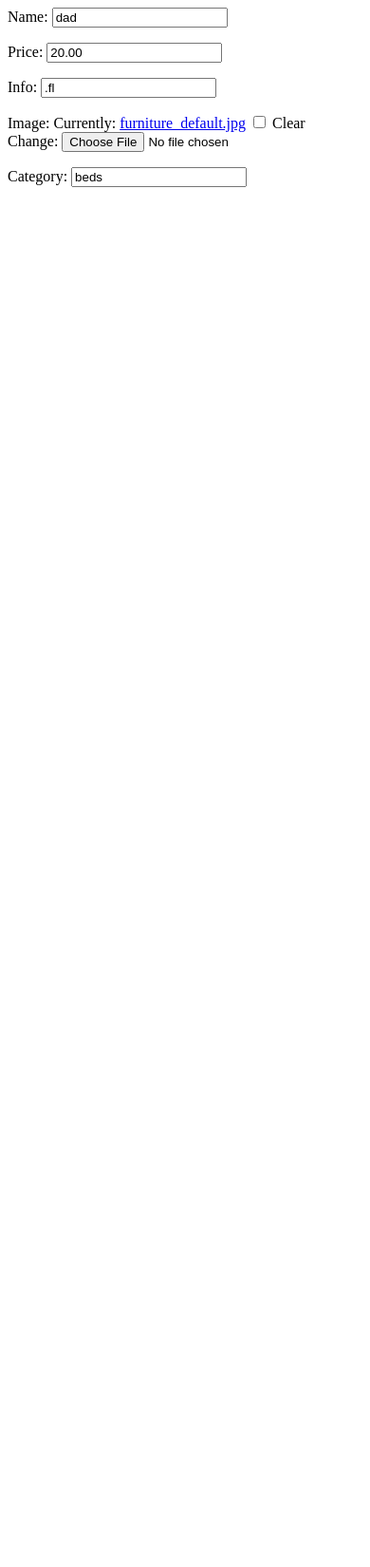
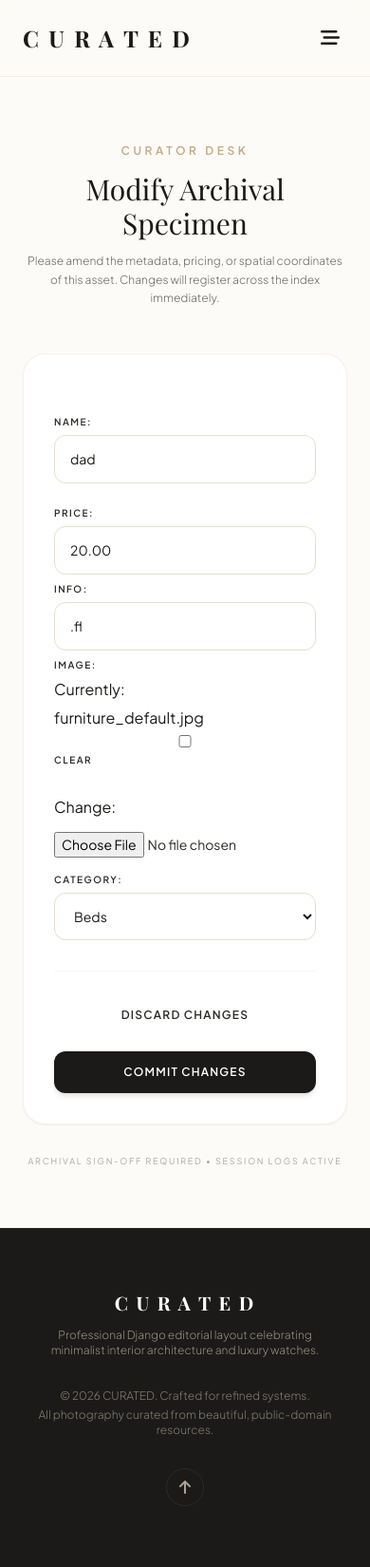
Before and after one commit to dehkonaliev/5th, a Django app: page /furniture/update/2 in a window 390 px wide. Shown: the whole page at 95% size. Before the commit the page ends 197 px from the top, so only its background shows below. Run offline with Django 5.2, Linux system fonts and the light colour scheme; data comes from the database, SQL or seed files in the repository; both versions use the stored data as it was after the commit; some libraries are stand-ins or nearby versions; some web fonts are replaced.

Commit message:
I have created more in views!

```diff
--- a/5.1/furniture/forms.py
+++ b/5.1/furniture/forms.py
@@ -2,11 +2,18 @@ from django import forms
 from .models import Furniture
 
 class FurnitureForm(forms.ModelForm):
+    CATEGORIES = (
+        ('sofas', 'Sofas'),
+        ('lights','Lights'),
+        ('tables', 'Tables'),
+        ('beds', 'Beds'),
+        ('chairs', 'Chairs')
+    )
     name = forms.CharField(max_length=100)
     price = forms.DecimalField()
     info = forms.CharField(max_length=1000)
     image = forms.ImageField(required=False)
-    category = forms.CharField(max_length=30)
+    category = forms.ChoiceField(choices=Furniture.CATEGORIES)
 
     class Meta:
         model = Furniture
--- a/5.1/furniture/urls.py
+++ b/5.1/furniture/urls.py
@@ -1,8 +1,9 @@
 from django.urls import path
-from .views import FurnitureView, DetailView, UpdateView
+from .views import FurnitureView, DetailView, UpdateView, CreateView
 
 urlpatterns = [
     path('', FurnitureView.as_view(), name='furniture'),
     path('update/<int:pk>', UpdateView.as_view(), name='furniture_update'),
     path('detail/<int:pk>', DetailView.as_view(), name='furniture_detail'),
+    path('create', CreateView.as_view(), name='furniture_create')
 ]
--- a/5.1/furniture/views.py
+++ b/5.1/furniture/views.py
@@ -6,7 +6,7 @@ from .forms import FurnitureForm
 
 class FurnitureView(View):
     def get(self, request):
-        objects = Furniture.objects.all()
+        objects = Furniture.objects.all().order_by('-id')
         return render(request, 'furniture.html', {'objects':objects})
 
 class DetailView(View):
@@ -28,3 +28,14 @@ class UpdateView(View):
             form.save()
             return redirect('furniture_detail', pk=object.pk)
         return render(request, 'furniture_update.html', {'form':form, 'object':object})
+
+class CreateView(View):
+    def get(self, request):
+        form = FurnitureForm()
+        return render(request, 'furniture_create.html', {'form':form})
+
+    def post(self, request):
+        form = FurnitureForm(request.POST, request.FILES)
+        if form.is_valid():
+            form.save()
+        return redirect('furniture')
--- a/5.1/templates/furniture.html
+++ b/5.1/templates/furniture.html
@@ -13,10 +13,10 @@
 <!-- HEADER / CONTEXT SECTION -->
 <section class="max-w-7xl mx-auto px-6 pt-16 pb-12">
     <div class="flex flex-col md:flex-row justify-between items-start md:items-end border-b border-luxury-200/50 pb-8 gap-6">
-        <div>
+        <a href="{% url 'furniture_create' %}">
             <span class="text-xs uppercase tracking-[0.3em] text-luxury-gold font-bold">Series 01</span>
-            <h1 class="font-serif text-4xl md:text-5xl lg:text-6xl text-luxury-900 mt-2">The Furniture Collection</h1>
-        </div>
+            <h1 class="font-serif text-4xl md:text-5xl lg:text-6xl text-luxury-900 mt-2">Add your furniture</h1>
+        </a>
         <p class="max-w-md text-sm text-luxury-800/70 font-light leading-relaxed">
             A meticulous exploration of sculptural comfort, brutalist influences, and refined geometries. Each element represents an intentional dialogue with modern interior architecture.
         </p>
--- /dev/null
+++ b/5.1/templates/furniture_create.html
@@ -0,0 +1,5 @@
+<form method="POST" enctype="multipart/form-data">
+    {% csrf_token %}
+    {{form.as_p}}
+    <button type="submit">Save</button>
+</form>
--- a/5.1/templates/furniture_update.html
+++ b/5.1/templates/furniture_update.html
@@ -1,4 +1,126 @@
-<form method="POST">
-    {% csrf_token %}
-    {{form.as_p}}
-</form>
+{% extends 'base.html' %}
+
+{% block title %}CURATED | Update Specimen{% endblock %}
+
+{% block extra_head %}
+<style>
+    /* Elegantly styles Django's default {{ form.as_p }} structure without relying on custom widget overrides */
+    form p {
+        display: flex;
+        flex-direction: column;
+        gap: 0.375rem;
+        margin-bottom: 1.5rem;
+    }
+
+    form p label {
+        font-size: 10px;
+        text-transform: uppercase;
+        letter-spacing: 0.15em;
+        color: #2C2A27; /* luxury-800 */
+        font-weight: 600;
+    }
+
+    form p input[type="text"],
+    form p input[type="number"],
+    form p input[type="email"],
+    form p input[type="url"],
+    form p textarea,
+    form p select {
+        width: 100%;
+        padding: 0.875rem 1rem;
+        background-color: #FFFFFF;
+        border: 1px solid #E8DFCC; /* luxury-200 */
+        border-radius: 0.75rem; /* rounded-xl */
+        font-size: 0.875rem;
+        color: #1C1A18; /* luxury-900 */
+        font-family: 'Plus Jakarta Sans', sans-serif;
+        transition: all 0.3s ease;
+    }
+
+    form p input:focus,
+    form p textarea:focus,
+    form p select:focus {
+        outline: none;
+        border-color: #C5A880; /* luxury-gold */
+        box-shadow: 0 0 0 1px #C5A880;
+    }
+
+    form p input[type="file"] {
+        padding: 0.5rem 0;
+        font-size: 0.875rem;
+        color: #2C2A27;
+    }
+
+    /* Help text rendering underneath fields */
+    form p .helptext {
+        font-size: 11px;
+        color: #2C2A27;
+        opacity: 0.6;
+        font-weight: 300;
+        margin-top: 0.25rem;
+    }
+
+    /* Style error tags dynamically generated by Django forms */
+    form p .errorlist {
+        display: flex;
+        flex-direction: column;
+        gap: 0.25rem;
+        margin-top: 0.25rem;
+        color: #DC2626;
+        font-size: 11px;
+    }
+</style>
+{% endblock %}
+
+{% block header_action %}
+<!-- Subtle Cancel/Back Navigation -->
+<a href="javascript:history.back()" class="hidden sm:flex items-center gap-2 text-xs font-semibold uppercase tracking-widest text-luxury-800 hover:text-luxury-gold transition-colors duration-300">
+    <i class="fa-solid fa-xmark"></i> Cancel Revision
+</a>
+{% endblock %}
+
+{% block content %}
+<section class="max-w-4xl mx-auto px-6 py-16">
+
+    <!-- HEADER INTRO -->
+    <div class="text-center space-y-3 mb-12">
+        <span class="text-xs uppercase tracking-[0.3em] text-luxury-gold font-bold">Curator Desk</span>
+        <h1 class="font-serif text-3xl sm:text-4xl text-luxury-900">Modify Archival Specimen</h1>
+        <p class="max-w-md mx-auto text-xs sm:text-sm text-luxury-800/70 font-light leading-relaxed">
+            Please amend the metadata, pricing, or spatial coordinates of this asset. Changes will register across the index immediately.
+        </p>
+    </div>
+
+    <!-- FORM CARD INNER -->
+    <div class="bg-white border border-luxury-200/40 rounded-3xl shadow-sm overflow-hidden p-8 sm:p-12">
+
+        <form method="POST" enctype="multipart/form-data" class="space-y-8">
+            {% csrf_token %}
+
+            <!-- Django Dynamic Form Rendering -->
+            <div class="space-y-2">
+                {{ form.as_p }}
+            </div>
+
+            <!-- Action Buttons (No lists, styled with grid/flexbox) -->
+            <div class="pt-6 border-t border-luxury-100/50 flex flex-col sm:flex-row items-center justify-end gap-4">
+                <a href="javascript:history.back()" class="w-full sm:w-auto px-6 py-3.5 text-center text-xs font-semibold uppercase tracking-widest text-luxury-800 hover:text-luxury-900 transition-colors duration-300">
+                    Discard Changes
+                </a>
+                <button type="submit" class="w-full sm:w-auto px-8 py-3.5 bg-luxury-900 hover:bg-luxury-gold text-white hover:text-luxury-900 font-semibold text-xs tracking-widest uppercase rounded-xl shadow-md transition-all duration-300">
+                    Commit Changes
+                </button>
+            </div>
+        </form>
+
+    </div>
+
+    <!-- SECURITY SIGN-OFF -->
+    <div class="text-center mt-8">
+        <span class="text-[9px] tracking-[0.2em] text-luxury-800/40 uppercase block">
+            Archival Sign-Off Required &bull; Session Logs Active
+        </span>
+    </div>
+
+</section>
+{% endblock %}
```
Also changed, not shown: 5.1/templates/furniture_detail.html (+4 -4 lines), 5.1/db.sqlite3.
